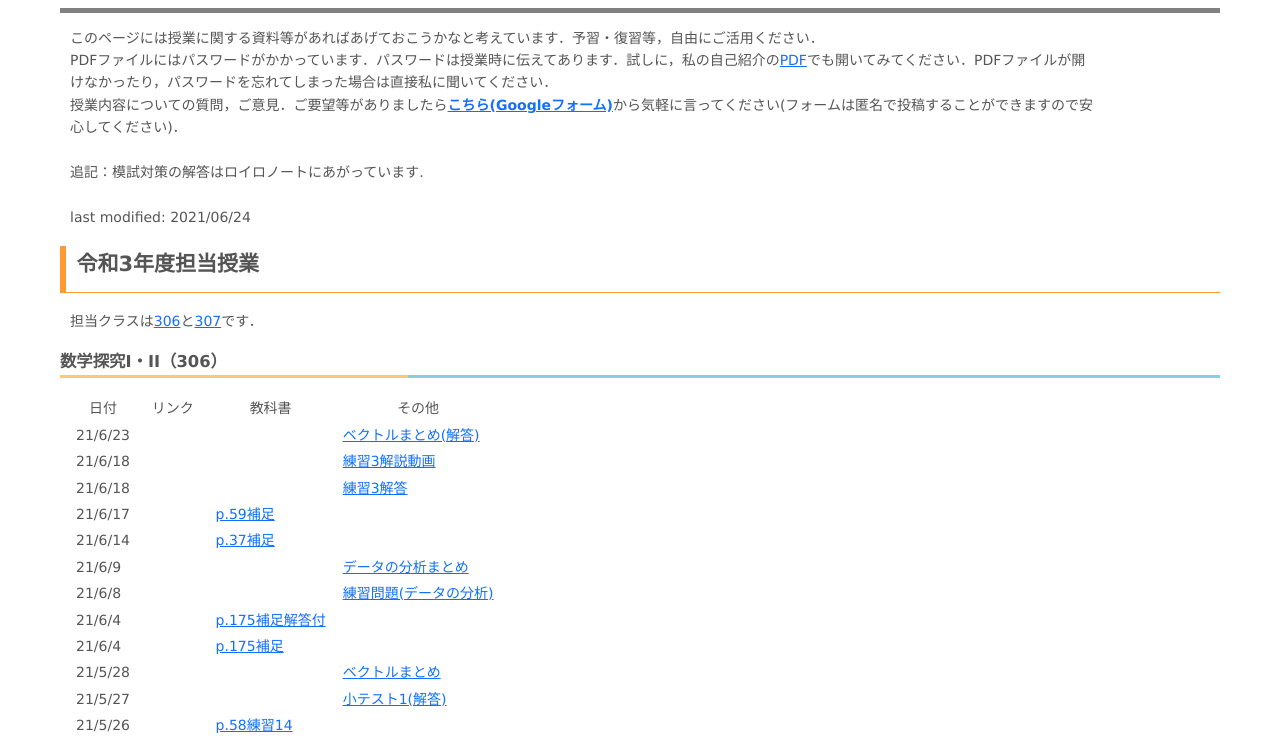
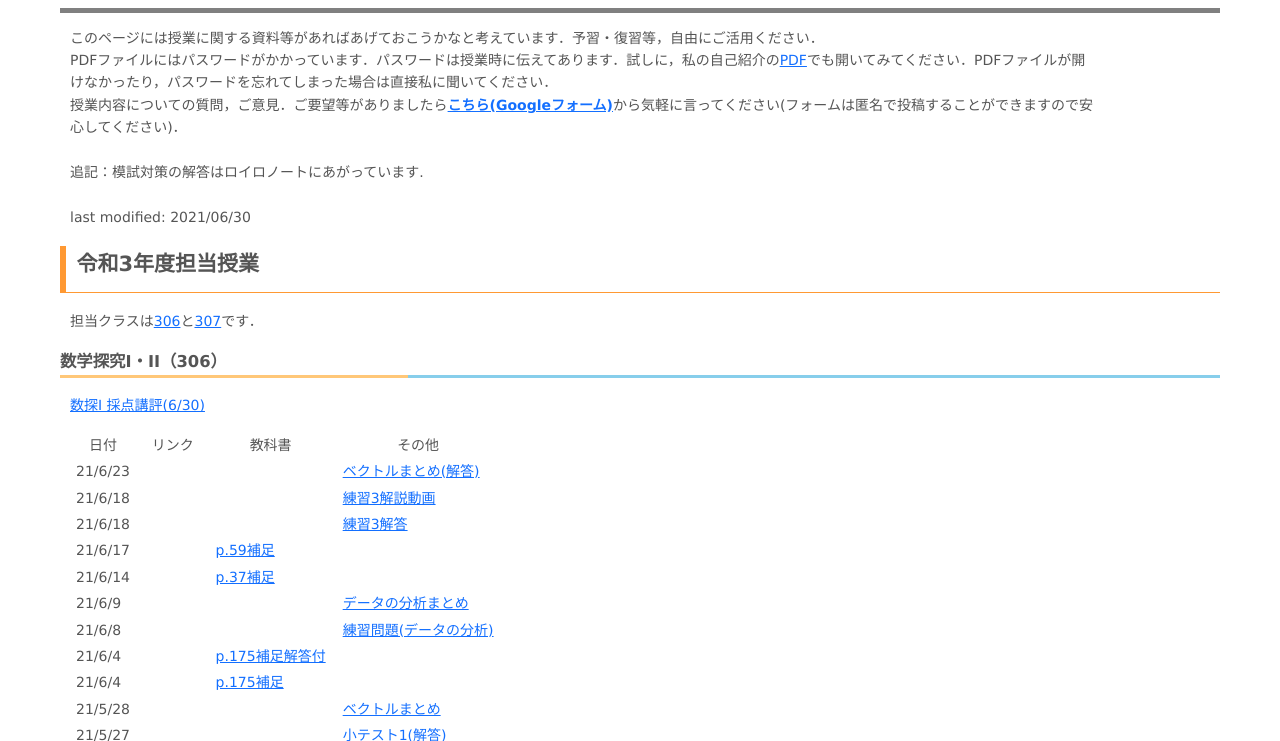
Before and after one commit to nkmath/education, a plain HTML site: page main.html in a window 1280 px wide. Shown: the part 54-795 px from the top of the page. Drawn offline with Linux system fonts and the light colour scheme.

Commit message:
Add files via upload

```diff
--- a/main.html
+++ b/main.html
@@ -20,7 +20,7 @@
             追記：模試対策の解答はロイロノートにあがっています.
             <br>
             <br>
-            last modified: 2021/06/24
+            last modified: 2021/06/30
         </p>
 
         <!--【重要！】PDFのパスワードについて
@@ -39,6 +39,7 @@
         </p>
         <h3 id="sutan1-2">数学探究I・II（306）</h3>
             <p>
+            <a href="pdf\sutan1_final_1_306.pdf">数探I 採点講評(6/30)</a>
                 <table style="border-spacing: 15px 2px;">
                     <tr>
                         <td style="text-align:center;">日付</td>
```
